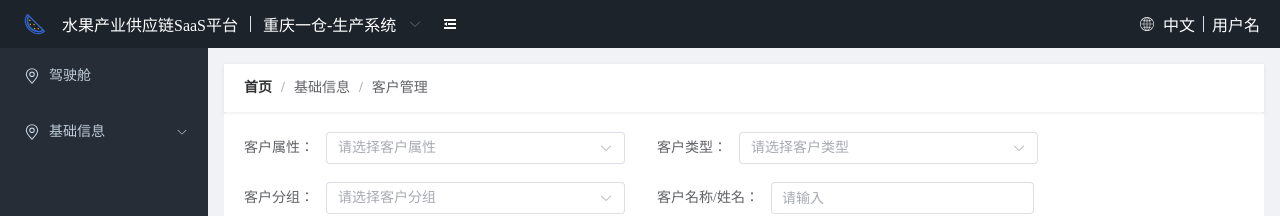
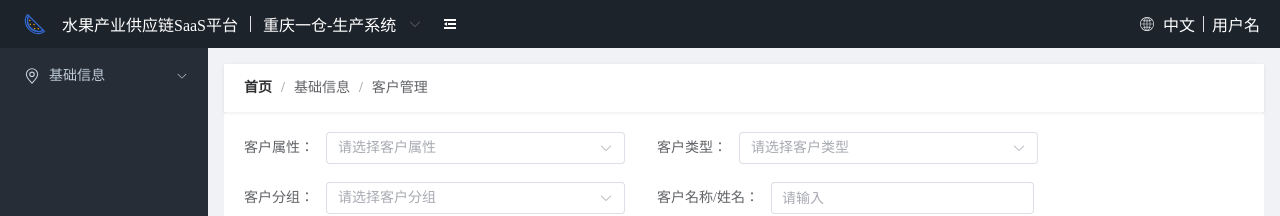
Before and after one commit to youzexu/fe-practice, a Vue app in the folder 6.my-vue3-ts-project/: page /foundation/customer in a window 1280 px wide. Shown: the top 216 px of the page. Built offline with nearby package versions, Linux system fonts and the light colour scheme; the HTML template or start-up script is replaced by a standard one.

Commit message:
动态添加路由

```diff
--- a/6.my-vue3-ts-project/src/layout/components/left-sidebar.vue
+++ b/6.my-vue3-ts-project/src/layout/components/left-sidebar.vue
@@ -1,33 +1,48 @@
 <template>
  <div class="sidebar" :class="{ collapse }">
-   <el-menu :router="true" :collapse="collapse" :collapse-transition="false" background-color="transparent"
+   <el-menu router :collapse="collapse" :collapse-transition="false" background-color="transparent"
       text-color="#bfcbd9" active-text-color="#409eff">
-      <el-menu-item>
-        <el-icon>
-          <location />
-        </el-icon>
-        <span>驾驶舱</span>
-     </el-menu-item>
-      <el-sub-menu index="basic">
-        <template #title>
+     <template v-for="item in menuList" :key="item.path">
+        <el-sub-menu v-if="item.children && item.children?.length" :index="item.path">
+          <template #title>
+            <el-icon>
+              <location />
+            </el-icon>
+           <span>{{ item.meta?.title }}</span>
+          </template>
+          <el-menu-item v-for="children in item.children" :key="children.path" :index="children.path">
+            {{ children.meta?.title }}
+          </el-menu-item>
+       </el-sub-menu>
+        <el-menu-item v-else :index="item.path">
           <el-icon>
             <location />
          </el-icon>
-          <span>基础信息</span>
-        </template>
-       <el-menu-item index="/foundation/team">团队管理</el-menu-item>
-        <el-menu-item index="/foundation/customer">客户管理</el-menu-item>
-        <el-menu-item index="/foundation/supplier">供应商管理</el-menu-item>
-      </el-sub-menu>
+         <span>{{ item.meta?.title }}</span>
+        </el-menu-item>
+      </template>
     </el-menu>
   </div>
 </template>
 
 <script lang="ts" setup name="LeftSidebar">
+import router from '@/router';
+import { computed } from 'vue';
 
 defineProps<{
   collapse: boolean
 }>()
+console.log(router.getRoutes());
+
+
+const menuList = computed(() => {
+  const routes = router.getRoutes();
+  const layoutRoute = routes.find(route => route.path === '/')
+  if (!layoutRoute?.children) return []
+  return layoutRoute.children.filter(route => route.meta?.title)
+ })
+
+
 
 
 
```
